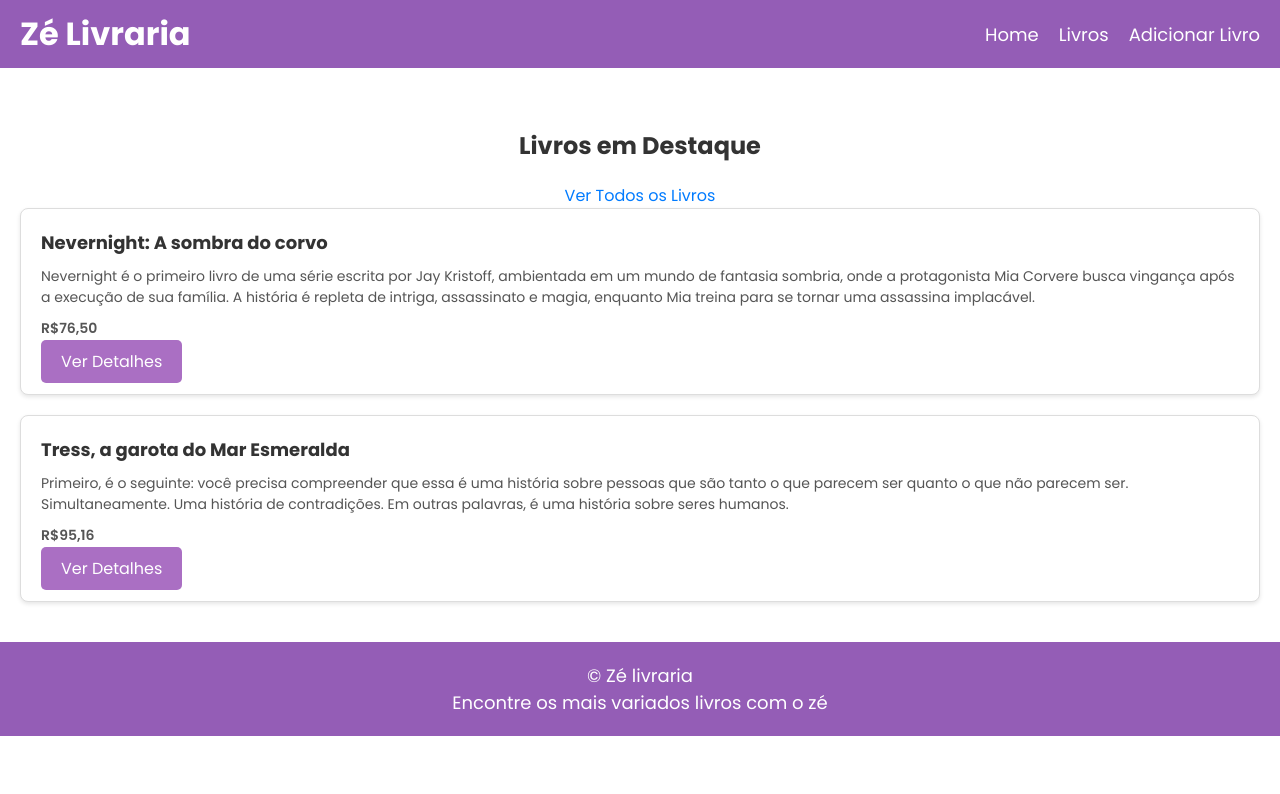
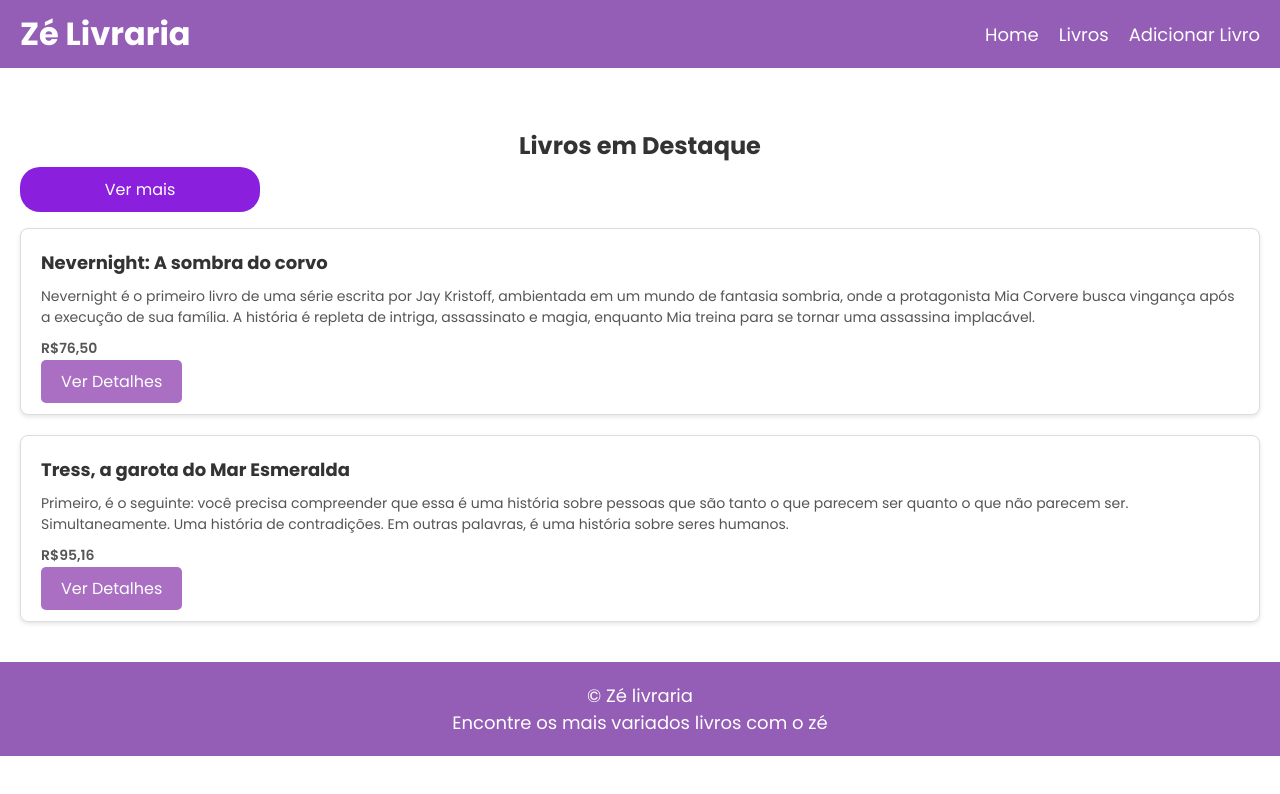
Before and after one commit to renataBelila/1tdspg1, a React (Vite) app: page / in a window 1280 px wide. Shown: the top 794 px of the page. Built offline with nearby package versions, Linux system fonts and the light colour scheme.

Commit message:
finalizando estilização

```diff
--- a/src/components/CSS/Footer.module.css
+++ b/src/components/CSS/Footer.module.css
@@ -6,6 +6,6 @@
     font-size: 18px;
     font-family: 'Poppins', sans-serif;
     position: relative;
-    bottom: 0;
     width: 100%;
+
 }
--- a/src/routes/Home/index.jsx
+++ b/src/routes/Home/index.jsx
@@ -17,7 +17,7 @@ function Home() {
       <div className={styles.featuredProducts}>
         <h2>Livros em Destaque</h2>
         <Link to="/aparelhos" className={styles.viewAllLink}>
-          Ver Todos os Livros
+          Ver mais
         </Link>
         {destaques.map((destaque) => (
           <div key={destaque.id} className={styles.product}>
--- a/src/routes/Home/index.module.css
+++ b/src/routes/Home/index.module.css
@@ -110,11 +110,16 @@
 }
 
 .viewAllLink {
-  color: #007bff;
-  /* Cor do link "Ver Todos os Smartphones" */
+  position: relative;
+  background-color: #8a1fdd;
+  padding: 10px;
+  width: 15rem;
+  bottom: 1rem;
+  color: #fff;
   text-decoration: none;
   margin-top: 10px;
   display: block;
+  border-radius: 20px;
 }
 
 .viewAllLink:hover {
```
